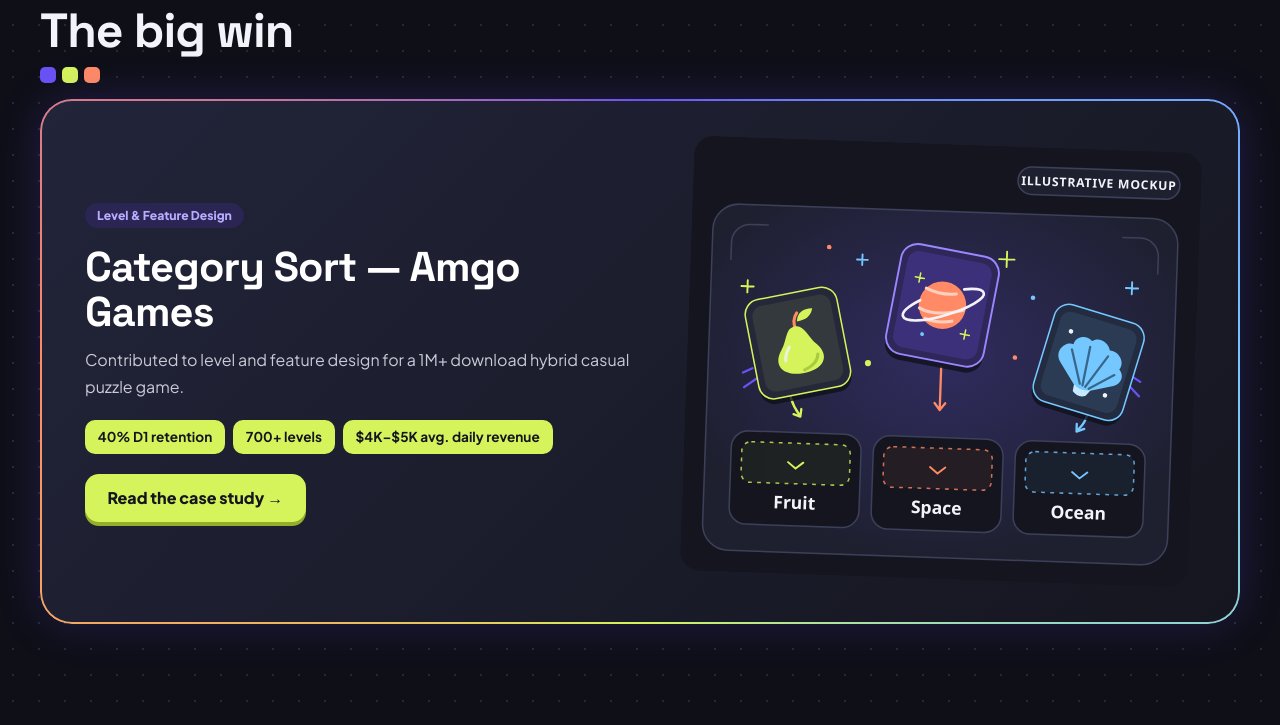
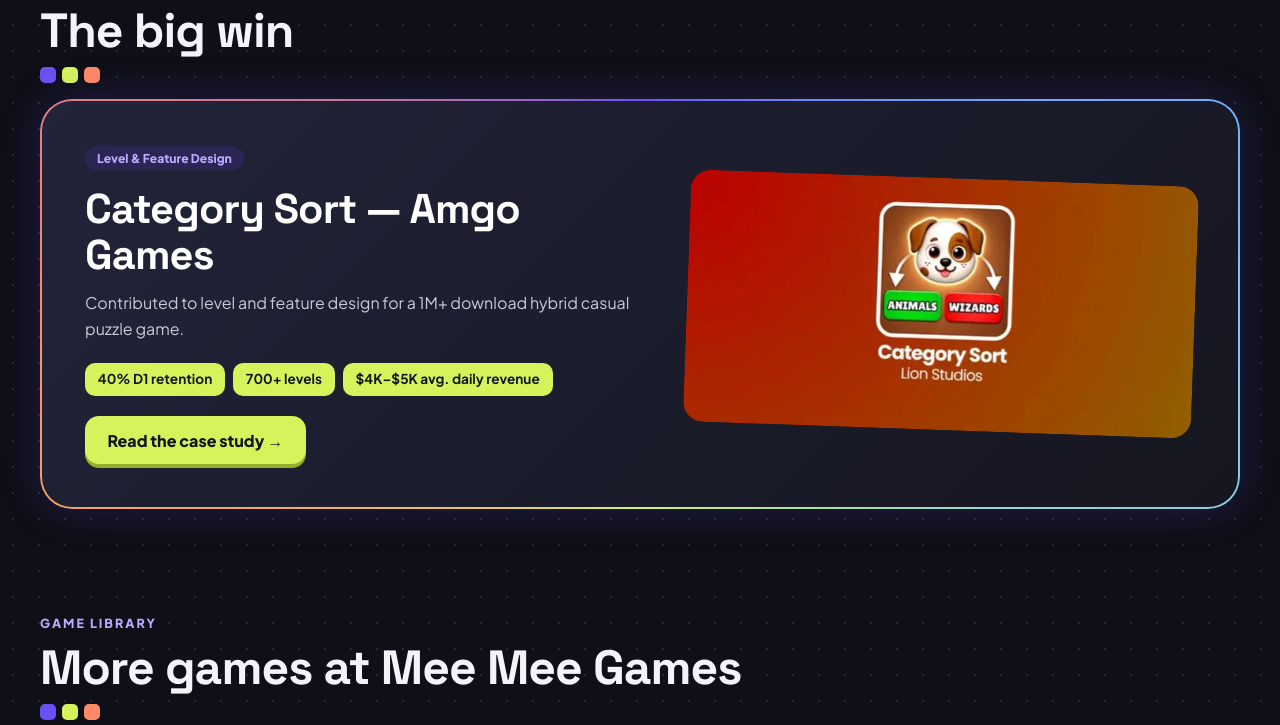
Before and after one commit to shailuharely/shailuharely.github.io, a plain HTML site: page index.html in a window 1280 px wide. Shown: the part 1080-1805 px from the top of the page. Drawn offline with Linux system fonts and the light colour scheme.

Commit message:
Restore the original Category Sort icon on the home cover
Co-Authored-By: Claude Sonnet 5.5 <noreply@anthropic.com>

```diff
--- a/index.html
+++ b/index.html
@@ -85,7 +85,7 @@
         </ul>
         <span class="btn lime">Read the case study →</span>
       </div>
-      <img src="assets/mockups/sorting-cover.svg" alt="Illustrative mockup of cards being sorted into Fruit, Space and Ocean trays" width="665" height="569">
+      <img src="assets/category-sort-icon.jpg" alt="Category Sort game icon with Animals and Wizards cards, by Lion Studios" width="665" height="330">
     </a>
   </section>
 
```
Also changed, not shown: assets/category-sort-icon.jpg (added), assets/mockups/sorting-cover.svg (deleted).
